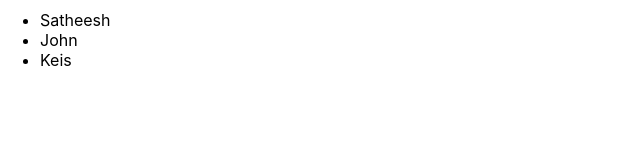
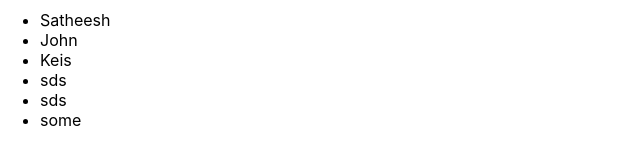
Before and after one commit to Kristaps006/beerApp, a Next.js app: page / in a window 1280 px wide. Shown: the part 279-444 px from the top of the page, without its empty margins (0-640 px from the left). Built offline with nearby package versions, Linux system fonts and the light colour scheme; data requests are answered from the project's data file.

Commit message:
branch commit

```diff
--- a/db.json
+++ b/db.json
@@ -17,6 +17,24 @@
       "email": "Meis",
       "address": "Pilsener",
       "id": 3
+    },
+    {
+      "name": "sds",
+      "email": "dsds",
+      "address": "sds",
+      "id": 4
+    },
+    {
+      "name": "sds",
+      "email": "dsds",
+      "address": "sds",
+      "id": 5
+    },
+    {
+      "name": "some ",
+      "email": "kd",
+      "address": "kkds",
+      "id": 6
     }
   ],
   "comments": [
--- a/pages/components/FetchData.tsx
+++ b/pages/components/FetchData.tsx
@@ -3,9 +3,8 @@ import { useQuery } from "react-query";
 import ky from "ky";
 
 export const FetchData = () => {
-  const fetchingData = ky.get("http://localhost:3000/posts").json();
+  const fetchingData = ky.get("http://localhost:3000/posts").json().then();
 
-  console.log(fetchingData);
   const { isSuccess, isLoading, error, data } = useQuery(
     "posts",
     () => fetchingData
--- a/pages/components/UserForm.tsx
+++ b/pages/components/UserForm.tsx
@@ -4,15 +4,21 @@ import { useForm } from "react-hook-form";
 import { Button } from "../features/form/button";
 import { Form } from "../features/form/form";
 import { Input } from "../features/form/input";
+import { useMutation } from "react-query";
 import ky from "ky";
 
 export const UserForm = () => {
   const methods = useForm();
+  const addUser = useMutation((newData) =>
+    ky
+      .post("http://localhost:3000/posts", {
+        json: newData,
+      })
+      .json()
+  );
 
   const onSubmit = (data) => {
-    ky.post("http://localhost:3000/posts", {
-      json: data,
-    }).json();
+    addUser.mutate(data);
   };
 
   return (
```
